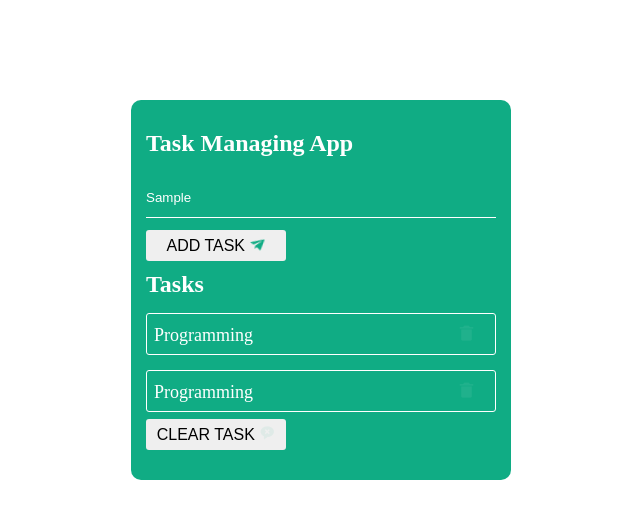
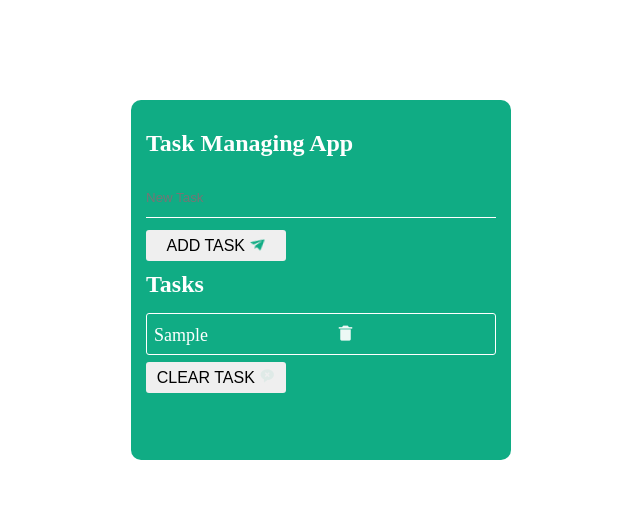
Before and after one commit to salman-aly/taskManager, a plain HTML site: page index.html in a window 1280 px wide. Both pictures are taken after typing "Sample" into the empty fields and a click on the button "ADD TASK". Shown: the whole page, without its empty margins (319-959 px from the left). Drawn offline with nearby package versions, Linux system fonts and the light colour scheme.

Commit message:
task manager app

```diff
--- a/app.js
+++ b/app.js
@@ -1,8 +1,42 @@
 let createTask = () => {
-    let userInput = document.getElementById("userTask").value
+    // User created task
+    let userInput = document.getElementById("userTask").value;
     // console.log(userInput)
 
+    // The div where user task is available
+    let userTasks = document.querySelector(".createTask");
 
+    if (userInput.trim() === "") {
+        alert("Write something");
+    } else {
+        userTasks.innerHTML += `
+            <p class="paragraph">
+                ${userInput}
+                <a href="#">
+                    <i id="del" class="bx bxs-trash-alt bx-flashing" style="color: #ffffff"></i>
+                </a>
+            </p>
+        `;
 
+        // Hide the default content
+        let hide = document.getElementById("hideDefault");
+        hide.style.display = "none";
+    }
 
+    document.getElementById("userTask").value = "";
+
+    // Single delete the task
+    let del = document.getElementById("del");
+
+    del.addEventListener('click', () => {
+        let p = document.querySelector(".paragraph");
+        p.remove();
+    });
+
+    // Remove all tasks at once
+    let removeAll = document.getElementById("removeAll");
+
+    removeAll.addEventListener('click', () => {
+        userTasks.remove();
+    });
 }
--- a/index.html
+++ b/index.html
@@ -24,26 +24,14 @@
       <div>
         <h2 class="h-task">Tasks</h2>
         <div class="createTask">
-          <p>
-            Programming
-            <a href="#">
-              <i
-                class="bx bxs-trash-alt bx-flashing"
-                style="color: #ffffff"></i>
-            </a>
-          </p>
+            <p id="hideDefault">
+                Your task will show here..
+                <a href="#">
+                    <i class="bx bxs-trash-alt bx-flashing" style="color: #ffffff"></i>
+                </a>
+            </p>
         </div>
-        <div class="createTask">
-          <p>
-            Programming
-            <a href="#">
-              <i
-                class="bx bxs-trash-alt bx-flashing"
-                style="color: #ffffff"></i>
-            </a>
-          </p>
-        </div>
-        <button>
+        <button id="removeAll">
           Clear task
           <i
             class="bx bxs-message-rounded-x bx-flashing"
--- a/style.css
+++ b/style.css
@@ -57,16 +57,17 @@
     margin-top: 10px;
 }
 
-.main-container .createTask {
+
+
+.main-container p {
     height: 20px;
     border: 1px solid #fff;
     border-radius: 3px;
     padding: 10px 7px;
     margin-top: 15px;
     font-size: 18px;
-
 }
 
 .main-container .createTask i {
-   padding-left: 200px;
+    padding-left: 124px;
 }
```
